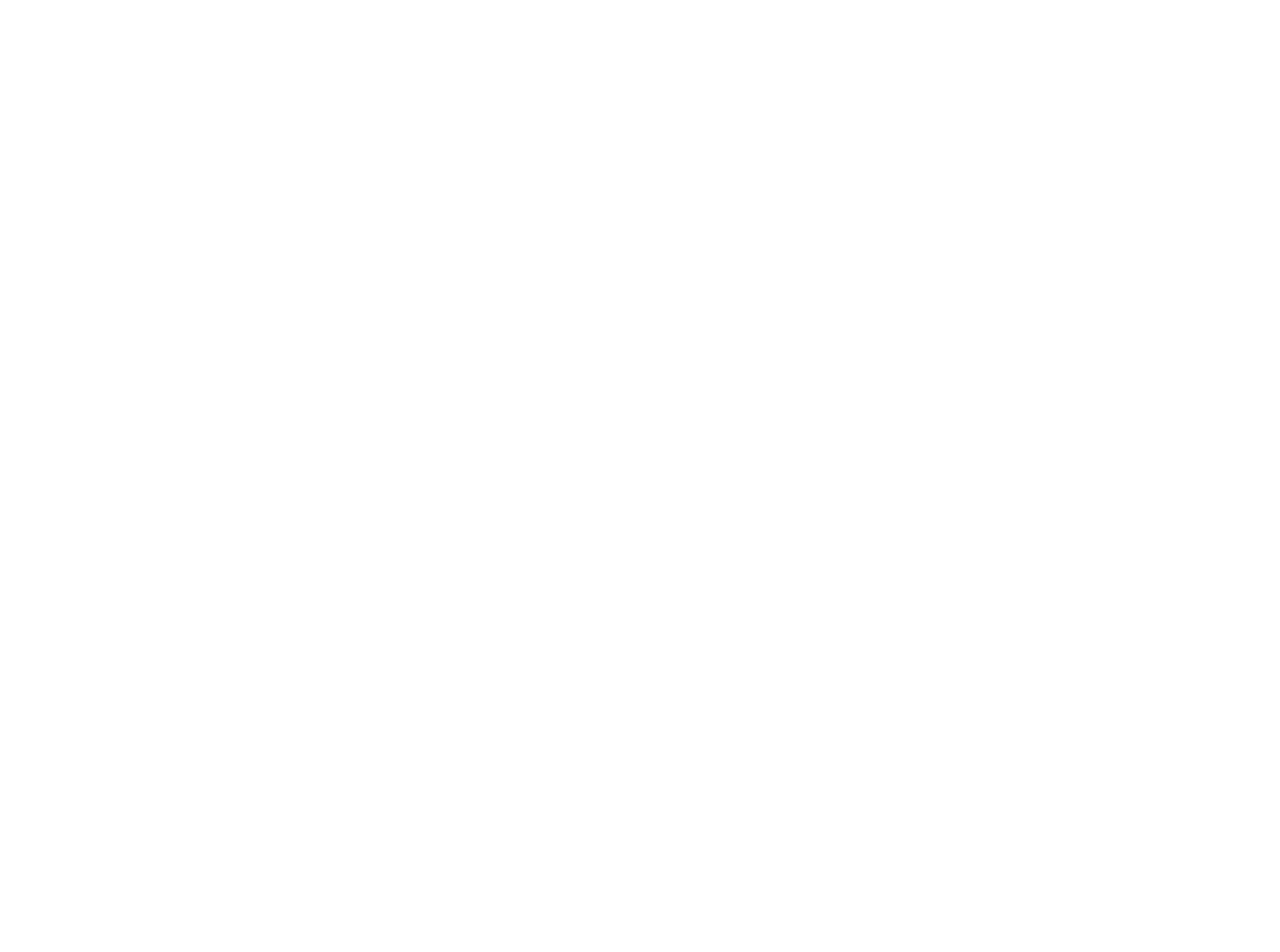
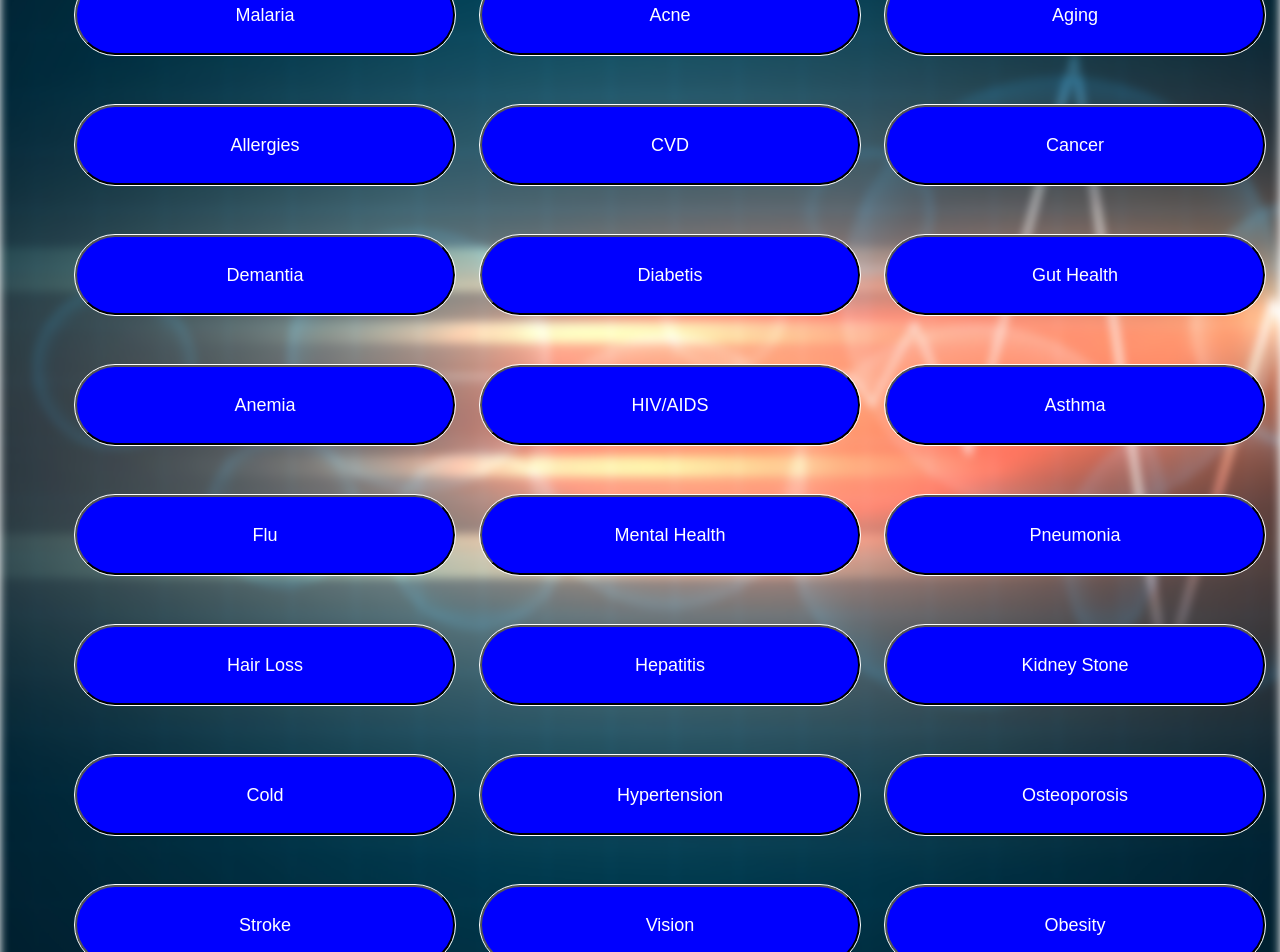
Before and after one commit to MartinNtow/personliasedhealth, a Next.js app: page /Healthpage in a window 1280 px wide. Shown: the part 320-1272 px from the top of the page. Before the commit the page ends 800 px from the top, so only its background shows below. Built offline with nearby package versions, Linux system fonts and the light colour scheme.

Commit message:
init commit for Healthpage

```diff
--- a/src/app/Healthpage/page.jsx
+++ b/src/app/Healthpage/page.jsx
@@ -1,8 +1,141 @@
 import React from 'react'
+import Link from 'next/link'
+import styles from '../styles/healthpage.module.css'
 
 const page = () => {
   return (
-    <div>Personalized treatment</div>
+    <div className={styles.container}>
+      <div className={styles.header}>
+        <h1>Wellness Mindset</h1>
+        <p>...</p>
+      </div>  <br /> <br />
+
+      <div className={styles.listgrid}>
+        <div className={styles.griditems}>
+          <Link href="/Malaria"><button>
+            Malaria
+          </button></Link>
+        </div>
+        <div className={styles.griditems}>
+          <Link href="/Acne"><button>
+            Acne
+          </button></Link>
+        </div>
+        <div className={styles.griditems}>
+          <Link href="/Aging"><button>
+            Aging
+          </button></Link>
+        </div>
+        <div className={styles.griditems}>
+          <Link href="Allergies"><button>
+            Allergies
+          </button></Link>
+        </div>
+        <div className={styles.griditems}>
+          <Link href="CVD"><button>
+            CVD
+          </button></Link>
+        </div>
+        <div className={styles.griditems}>
+          <Link href="Cancer"><button>
+            Cancer
+          </button></Link>
+        </div>
+        <div className={styles.griditems}>
+          <Link href="Demantia"><button>
+            Demantia
+          </button> </Link>
+        </div>
+        <div className={styles.griditems}>
+          <Link href="Diabetis"><button>
+            Diabetis
+          </button></Link>
+        </div>
+        <div className={styles.griditems}>
+          <Link href="Guthealth"><button>
+            Gut Health
+          </button></Link>
+        </div>
+        <div className={styles.griditems}>
+          <Link href="Anemia"><button>
+            Anemia
+          </button></Link>
+        </div>
+        <div className={styles.griditems}>
+          <Link href="HIVAIDS"><button>
+            HIV/AIDS
+          </button></Link>
+        </div>
+        <div className={styles.griditems}>
+          <Link href="Asthma"><button>
+           Asthma
+          </button></Link>
+        </div>
+        <div className={styles.griditems}>
+          <Link href="Flu"><button>
+            Flu
+          </button></Link>
+        </div>
+        <div className={styles.griditems}>
+          <Link href="Mentalhealth"><button>
+            Mental Health
+          </button></Link>
+        </div>
+        <div className={styles.griditems}>
+          <Link href="Pneumonia"><button>
+            Pneumonia
+          </button></Link>
+        </div>
+        <div className={styles.griditems}>
+          <Link href="Hairloss"><button>
+            Hair Loss
+          </button></Link>
+        </div>
+        <div className={styles.griditems}>
+          <Link href="Hepatitis"><button>
+            Hepatitis
+          </button></Link>
+        </div>
+        <div className={styles.griditems}>
+          <Link href="Kidneystone"><button>
+            Kidney Stone
+          </button></Link>
+        </div>
+        <div className={styles.griditems}>
+          <Link href="Cold"><button>
+            Cold
+          </button></Link>
+        </div>
+        <div className={styles.griditems}>
+          <Link href="Hypertension"><button>
+            Hypertension
+          </button></Link>
+        </div>
+        <div className={styles.griditems}>
+          <Link href="Osteoporosis"><button>
+            Osteoporosis
+          </button></Link>
+        </div>
+        <div className={styles.griditems}>
+          <Link href="Stroke"><button>
+            Stroke
+          </button></Link>
+        </div>
+        <div className={styles.griditems}>
+          <Link href="Vision"><button>
+            Vision
+          </button></Link>
+
+        </div>
+        <div className={styles.griditems}>
+          <Link href="Obesity"><button>
+            Obesity
+          </button></Link>
+        </div>
+
+
+      </div>
+    </div>
   )
 }
 
--- a/src/app/Home/page.jsx
+++ b/src/app/Home/page.jsx
@@ -26,7 +26,7 @@ const page = () => {
         <div className={styles.two}>
           <Link href="/Symptomchecker" className={styles.linktwo}>
 
-            <p>Interact with our AI to figure out what is wrong</p>
+            <p>Interact with our AI </p>  <br />
             <img src="/AI pic.webp" alt="" />
           </Link>
         </div>
--- /dev/null
+++ b/src/app/styles/healthpage.module.css
@@ -0,0 +1,63 @@
+.container{
+
+    position: relative;
+    overflow: hidden;
+    top: 15px;
+}
+.container::before{
+    content: "";
+  position: absolute;
+  top: 0;
+  left: 0;
+  width: 100%;
+  height: 100%;
+  background-image: url('/projectbackground.jpg');
+    background-repeat: no-repeat;
+    background-size: cover;
+    background-position: center;
+  filter: blur(5px);
+  z-index: -1;
+
+
+}
+.header{
+    background-color: blue;
+    height: 120px;
+}
+.header h1{
+    font-size: 50px;
+    color: white;
+    margin-left: 50px;
+}
+.header p{
+    width: 300px;
+}
+.listgrid{
+    display: grid;
+    grid-template-columns: repeat(3, 1fr);
+    align-items: center;
+    padding: 30px;
+    gap: 30px;
+    margin-left: 35px;
+
+}
+.griditems{
+
+    padding: 10px;
+    width: 30px;
+    height: 80px;
+
+}
+.griditems button{
+    width: 380px;
+    height: 80px;
+    border-radius: 50px;
+    background-color: blue;
+    color: white;
+    font-size: 18px;
+    outline: 1px solid white;
+}
+.griditems button:hover{
+    font-size: 35px;
+    box-shadow: 0px 0px 15px blue;
+}
```
Also changed, not shown: src/app/styles/home.module.css (+4 -4 lines).
